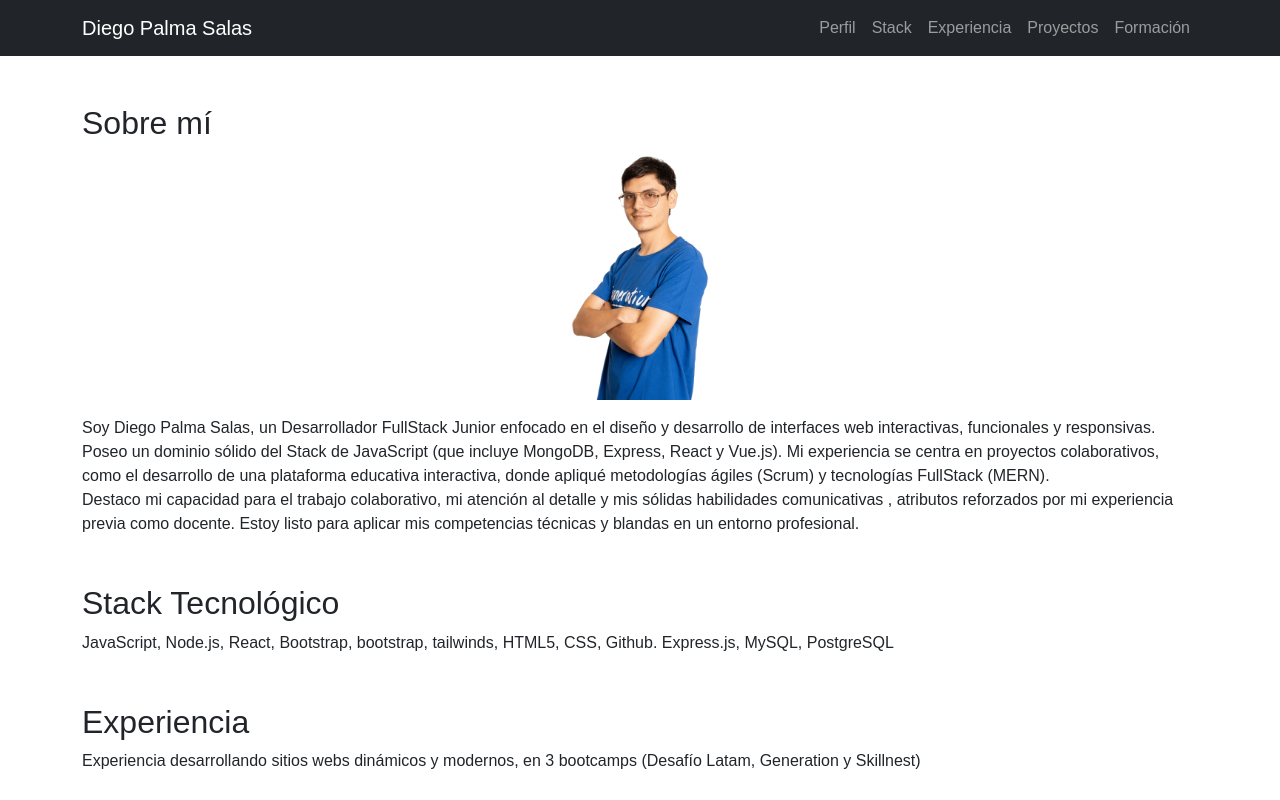
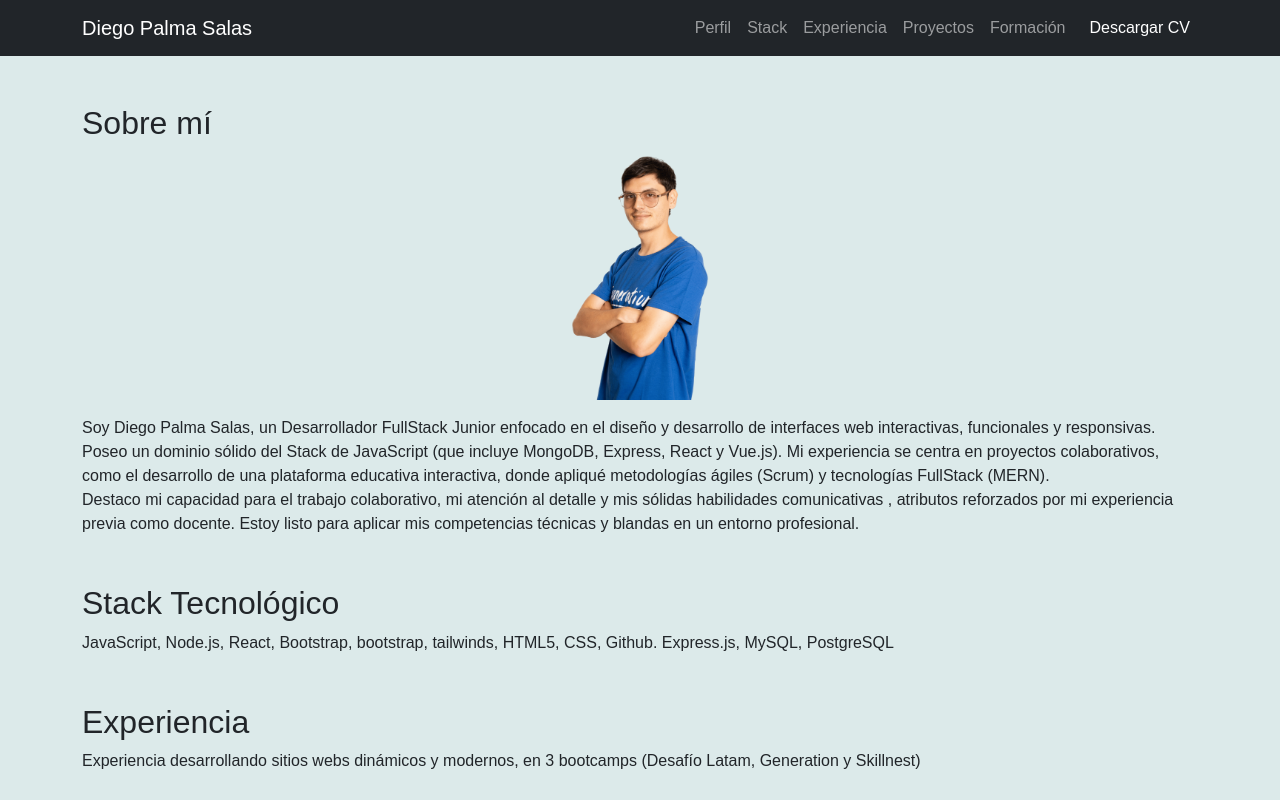
Before and after one commit to DiegoPalmaS/portafolio-skillnest, a plain HTML site: page index.html in a window 1280 px wide. Shown: the top 800 px of the page. Drawn offline with nearby package versions, Linux system fonts and the light colour scheme.

Commit message:
se agrega CV

```diff
--- a/css/styles.css
+++ b/css/styles.css
@@ -1,7 +1,12 @@
 /* Estilos Base para Responsividad */
+
 body {
     font-family: Arial, sans-serif;
     padding-top: 56px; /* Espacio para el navbar fijo de Bootstrap */
+    margin: 0;
+    padding: 0;
+    box-sizing: border-box;
+    background-color: rgb(220, 234, 234);
 }
 
 /* Media Query de ejemplo para la responsividad */
@@ -11,11 +16,14 @@ body {
     }
 }
 
-body {
-    margin: 0;
-    padding: 0;
-    box-sizing: border-box;
-}
 header {
     padding: 0 !important;
 }
+
+main {
+    background-color: rgb(220, 234, 234);
+}
+#perfil {
+    margin: 0 !important;
+    padding-top: 48px !important;
+}
--- a/index.html
+++ b/index.html
@@ -22,6 +22,7 @@
                         <li class="nav-item"><a class="nav-link" href="#experiencia">Experiencia</a></li>
                         <li class="nav-item"><a class="nav-link" href="#proyectos">Proyectos</a></li>
                         <li class="nav-item"><a class="nav-link" href="#formacion">Formación</a></li>
+                        <li class="nav-item"><a class="nav-link btn btn-primary text-white ms-2" href="CV/CV_DiegoPalmaSalas.pdf" download>Descargar CV</a></li>
                     </ul>
                 </div>
             </div>
```
Also changed, not shown: 1 other file.
